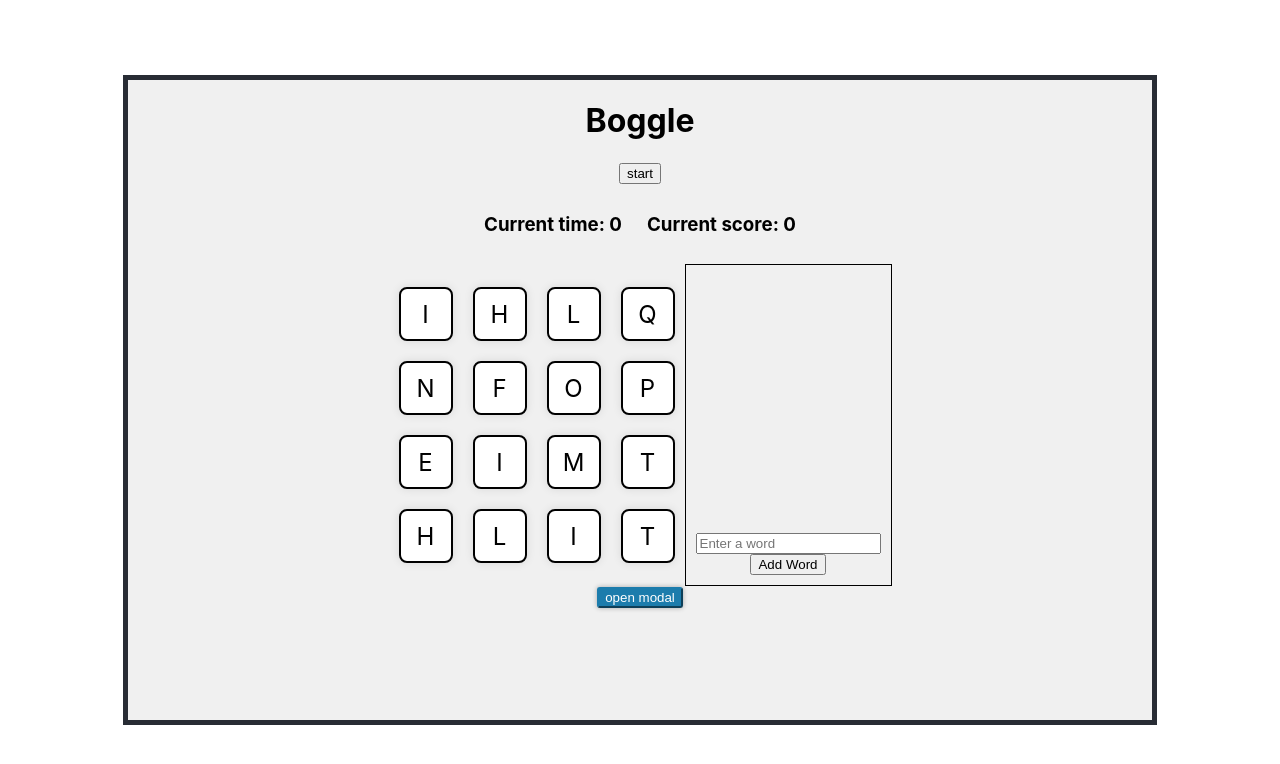
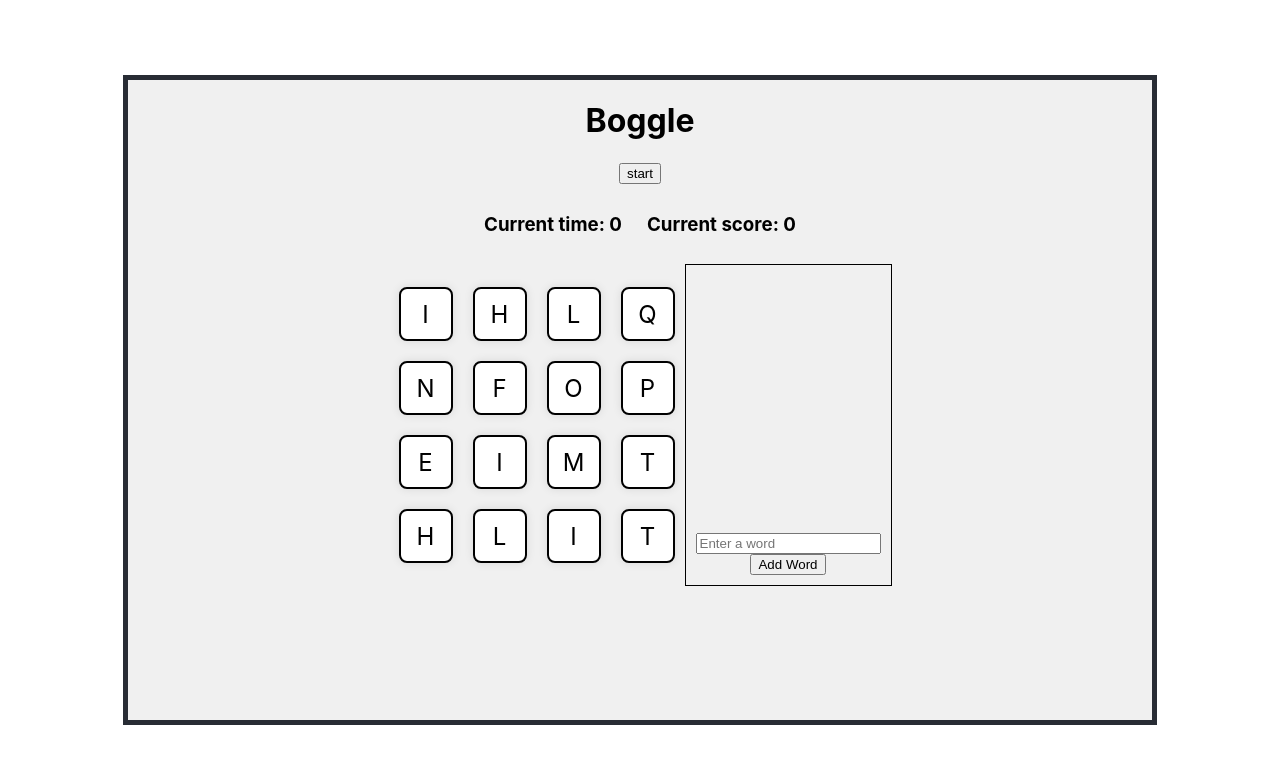
Before and after one commit to jscarbel/Boogle, a React (Create React App) app: page / in a window 1280 px wide. Shown: the top 764 px of the page. Built offline with nearby package versions, Linux system fonts and the light colour scheme.

Commit message:
updated modal to populated when max time is reached

```diff
--- a/src/components/BoardContainer.tsx
+++ b/src/components/BoardContainer.tsx
@@ -36,6 +36,7 @@
           if (prevTime >= MAX_TIME) {
             clearInterval(timer);
             setIsTiming(false);
+            setIsVisible(true);
             return MAX_TIME;
           }
           return prevTime + 1;
@@ -54,6 +55,7 @@
       setBoardLetters(generateBoard());
       setWordSet(new Set());
       setTotalScore(0);
+      setIsVisible(false);
     }
   };
 
@@ -71,9 +73,9 @@
         <DiceGrid letters={boardLetters} />
         <InputWord wordSet={wordSet} onWordSubmit={handleWordSubmission} />
       </div>
-      <button className="open-modal" onClick={() => setIsVisible(true)}>
+      {/* <button className="open-modal" onClick={() => setIsVisible(true)}>
         open modal
-      </button>
+      </button> */}
       <Modal
         isVisible={isVisible}
         onClose={setIsVisible}
```
